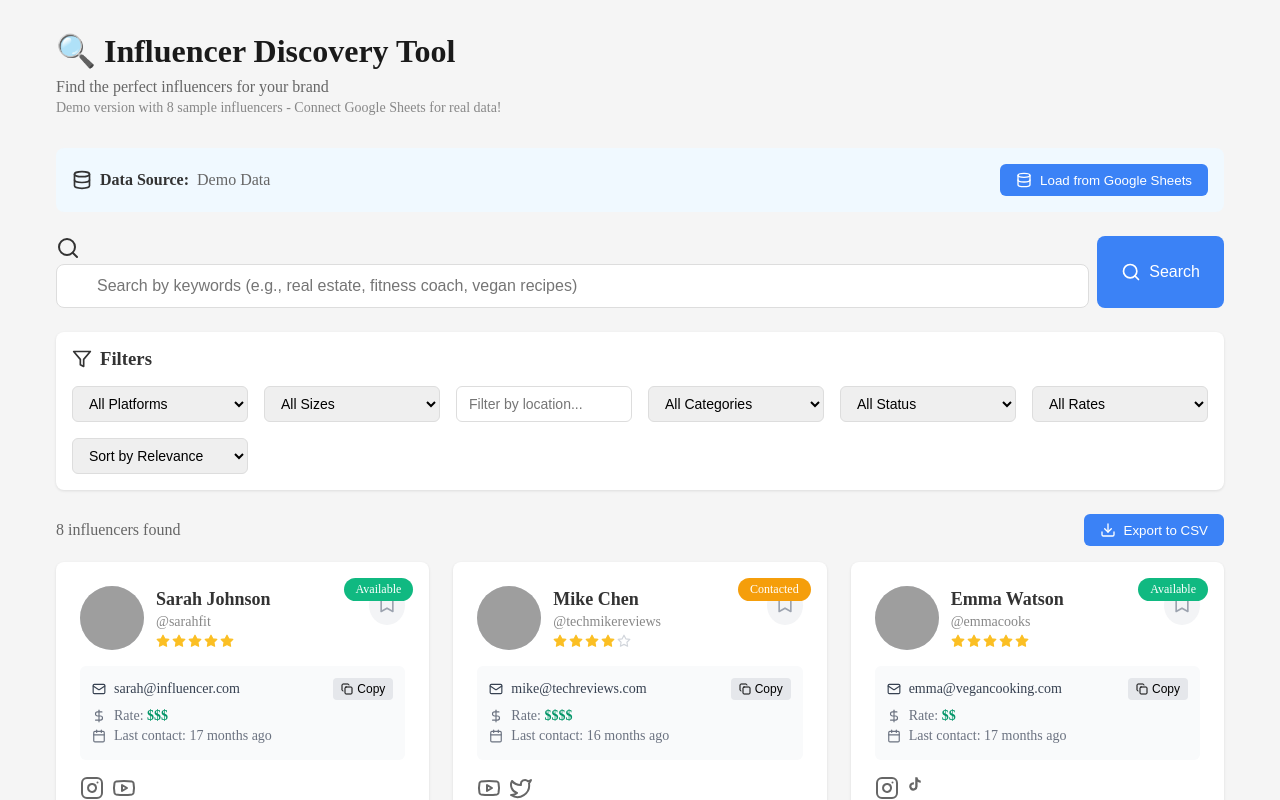
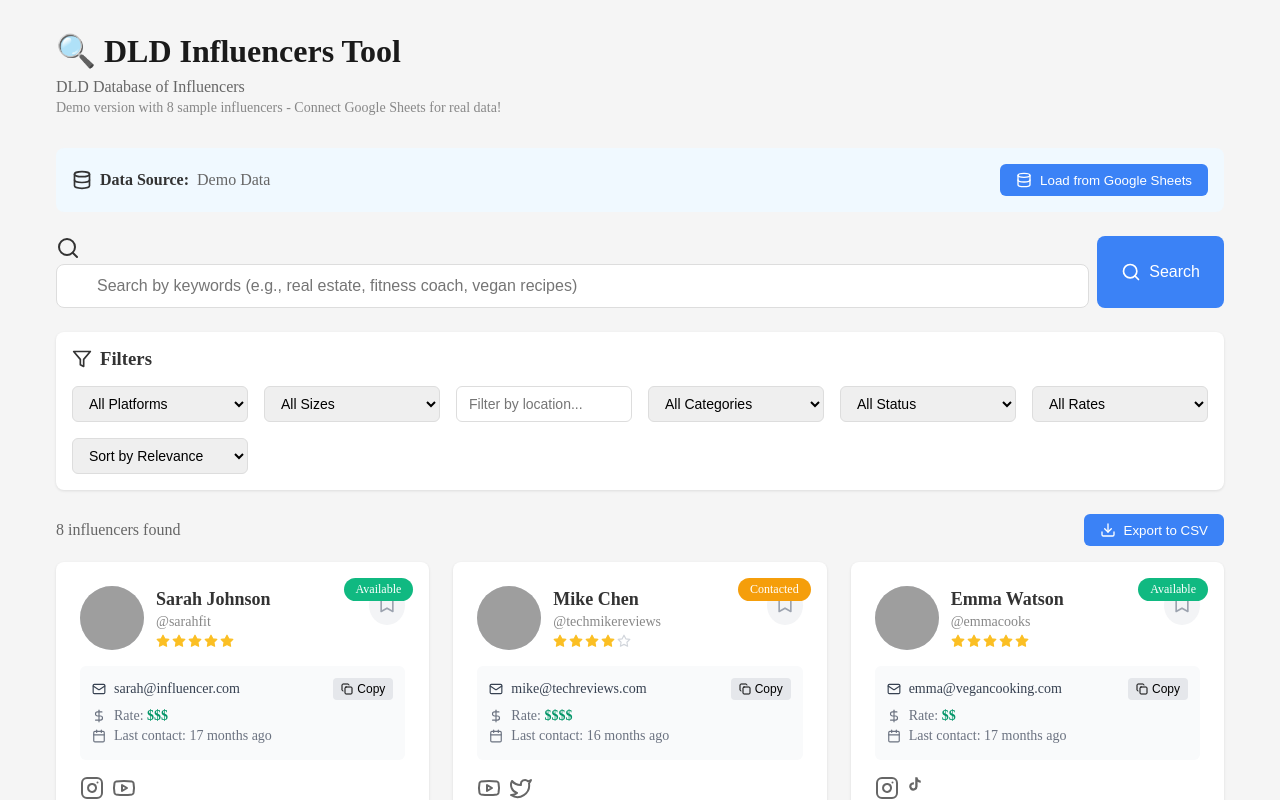
Before and after one commit to exponentialonly/exponentialonly-influencer-app, a Next.js app: page / in a window 1280 px wide. Shown: the top 800 px of the page. Built offline with nearby package versions, Linux system fonts and the light colour scheme; grey boxes are pictures that could not be loaded.

Commit message:
Update index.js

```diff
--- a/pages/index.js
+++ b/pages/index.js
@@ -999,8 +999,8 @@ export default function InfluencerDiscoveryApp() {
 
       <div className="container">
         <div className="header">
-          <h1 className="title">🔍 Influencer Discovery Tool</h1>
-          <p className="subtitle">Find the perfect influencers for your brand</p>
+          <h1 className="title">🔍 DLD Influencers Tool</h1>
+          <p className="subtitle">DLD Database of Influencers</p>
           <p className="demo-note">
             {dataSource === 'sheets'
               ? 'Using data from Google Sheets'
```
